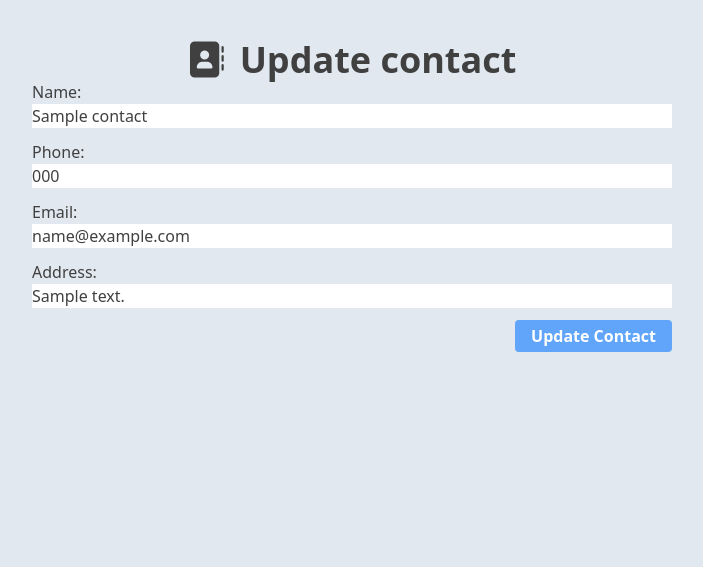
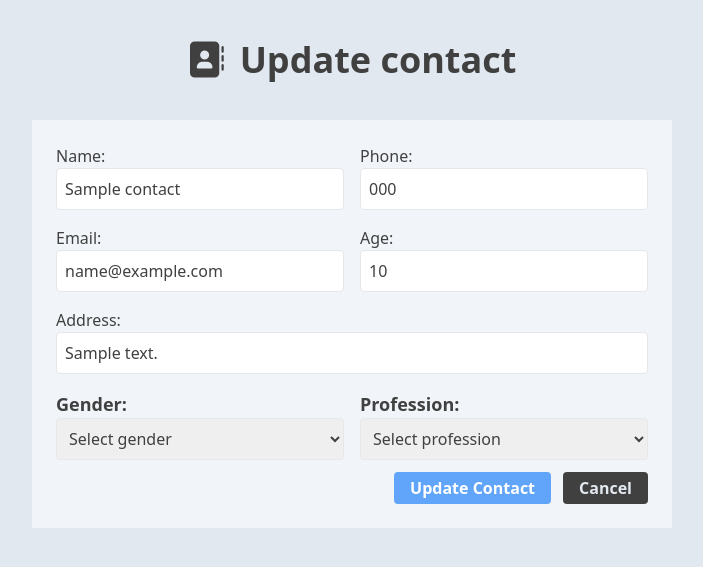
Before and after one commit to sumon-chandra/phonebook-app-with-php, a PHP site: page /update-contact.php?id=1 in a window 1280 px wide. Shown: the top 567 px of the page, without its empty margins (288-991 px from the left). Run offline with PHP 8.4, Linux system fonts and the light colour scheme; tables that the repository leaves empty or names only in its code hold one stand-in row (values such as "Sample post"); some libraries are stand-ins or nearby versions.

Commit message:
style:(pages): change style of add, update page

```diff
--- a/update-contact.php
+++ b/update-contact.php
@@ -18,6 +18,10 @@ try {
     $phone = htmlspecialchars($contact["phone_number"]);
     $email = htmlspecialchars($contact["email"]);
     $address = htmlspecialchars($contact["address"]);
+    $age = htmlspecialchars($contact["age"]);
+    $gender = htmlspecialchars($contact["gender"]);
+    $avatar = htmlspecialchars($contact["avatar"]);
+    $profession = htmlspecialchars($contact["profession"]);
 } catch (PDOException $error) {
     die("Something went wrong! Please try again" . $error->getMessage());
 }
@@ -45,26 +49,54 @@ try {
             </h1>
         </header>
         <section class="space-y-4 overflow-x-auto">
-            <form action="includes/update-contact-handler.php" method="post" class="flex flex-col gap-3">
+            <form action="includes/update-contact-handler.php" method="post" class="flex flex-col gap-3 p-6 rounded-sm mt-10 bg-slate-100">
                 <input type="hidden" name="id" value="<?= $contactId ?>">
-                <div class="flex flex-col">
+
+                <div class="grid grid-cols-1 md:grid-cols-2 gap-4">
+
+                    <div class="flex flex-col col-span-1">
                         <label for="name">Name:</label>
-                    <input type="text" id="name" name="name" value="<?= $name ?>">
+                        <input type="text" id="name" name="name" value="<?= $name ?>" autofocus placeholder="Enter name" class="p-2 focus:outline-none border rounded">
                     </div>
-                <div class="flex flex-col">
+                    <div class="flex flex-col col-span-1">
                         <label for="phone">Phone:</label>
-                    <input type="tel" id="phone" name="phone" value="<?= $phone ?>">
+                        <input type="tel" id="phone" name="phone" value="<?= $phone ?>" placeholder="Enter phone number" class="p-2 focus:outline-none border rounded">
                     </div>
-                <div class="flex flex-col">
+                    <div class="flex flex-col col-span-1">
                         <label for="email">Email:</label>
-                    <input type="email" id="email" name="email" value="<?= $email ?>">
+                        <input type="email" id="email" name="email" value="<?= $email ?>" placeholder="Enter email" class="p-2 focus:outline-none border rounded">
                     </div>
-                <div class="flex flex-col">
+                    <div class="flex flex-col col-span-1">
+                        <label for="age">Age:</label>
+                        <input type="number" id="age" name="age" value="<?= $age ?>" placeholder="Enter age" class="p-2 focus:outline-none border rounded">
+                    </div>
+                    <div class="flex flex-col col-span-1 md:col-span-2">
                         <label for="address">Address:</label>
-                    <input type="text" id="address" name="address" value="<?= $address ?>">
+                        <input type="text" id="address" name="address" value="<?= $address ?>" placeholder="Enter name" class="p-2 focus:outline-none border rounded">
                     </div>
-                <div class="flex justify-end">
+                    <div class="flex flex-col col-span-1">
+                        <label for="gender" class="font-semibold text-lg">Gender:</label>
+                        <select name="gender" id="gender" class="p-2 focus:outline-none border rounded" class="p-2 focus:outline-none border rounded">
+                            <option value="">Select gender</option>
+                            <option value="male" <?php echo ($age == 'male') ? 'selected' : ''; ?>>Male</option>
+                            <option value="female" <?php echo ($age == 'female') ? 'selected' : ''; ?>>Female</option>
+                            <option value="other" <?php echo ($age == 'other') ? 'selected' : ''; ?>>Other</option>
+                        </select>
+                    </div>
+                    <div class="flex flex-col col-span-1">
+                        <label for="profession" class="font-semibold text-lg">Profession:</label>
+                        <select name="profession" id="profession" class="p-2 focus:outline-none border rounded">
+                            <option value="">Select profession</option>
+                            <option value="student" <?php echo ($profession == 'student') ? 'selected' : ''; ?>>Student</option>
+                            <option value="teacher" <?php echo ($profession == 'teacher') ? 'selected' : ''; ?>>Teacher</option>
+                            <option value="engineer" <?php echo ($profession == 'engineer') ? 'selected' : ''; ?>>Engineer</option>
+                            <option value="other" <?php echo ($profession == 'other') ? 'selected' : ''; ?>>Other</option>
+                        </select>
+                    </div>
+                </div>
+                <div class="flex gap-3 justify-end">
                     <button type="submit" class="bg-blue-400 text-white font-semibold px-4 py-1 rounded cursor-pointer hover:bg-blue-500 transition-colors duration-200">Update Contact</button>
+                    <a href="contacts.php" class=" text-slate-200 bg-neutral-700 font-semibold px-4 py-1 rounded cursor-pointer hover:bg-neutral-600 transition-colors duration-200">Cancel</a>
                 </div>
             </form>
             </form>
```
Also changed, not shown: add-contact.php (+43 -17 lines), contacts.php (+4 -4 lines), includes/add-contact-handler.php (+8 -2 lines), includes/update-contact-handler.php (+8 -4 lines). Lines whose indentation alone changed are shown as unchanged.
